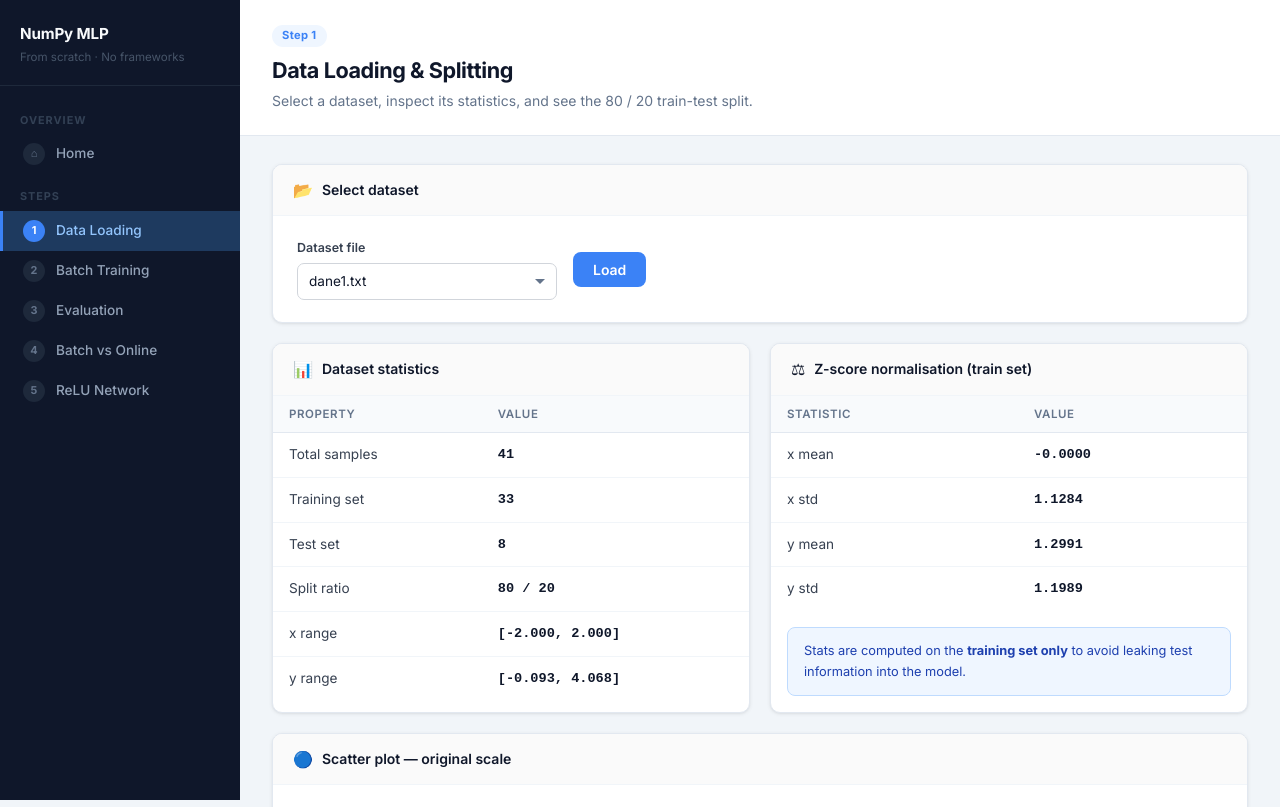
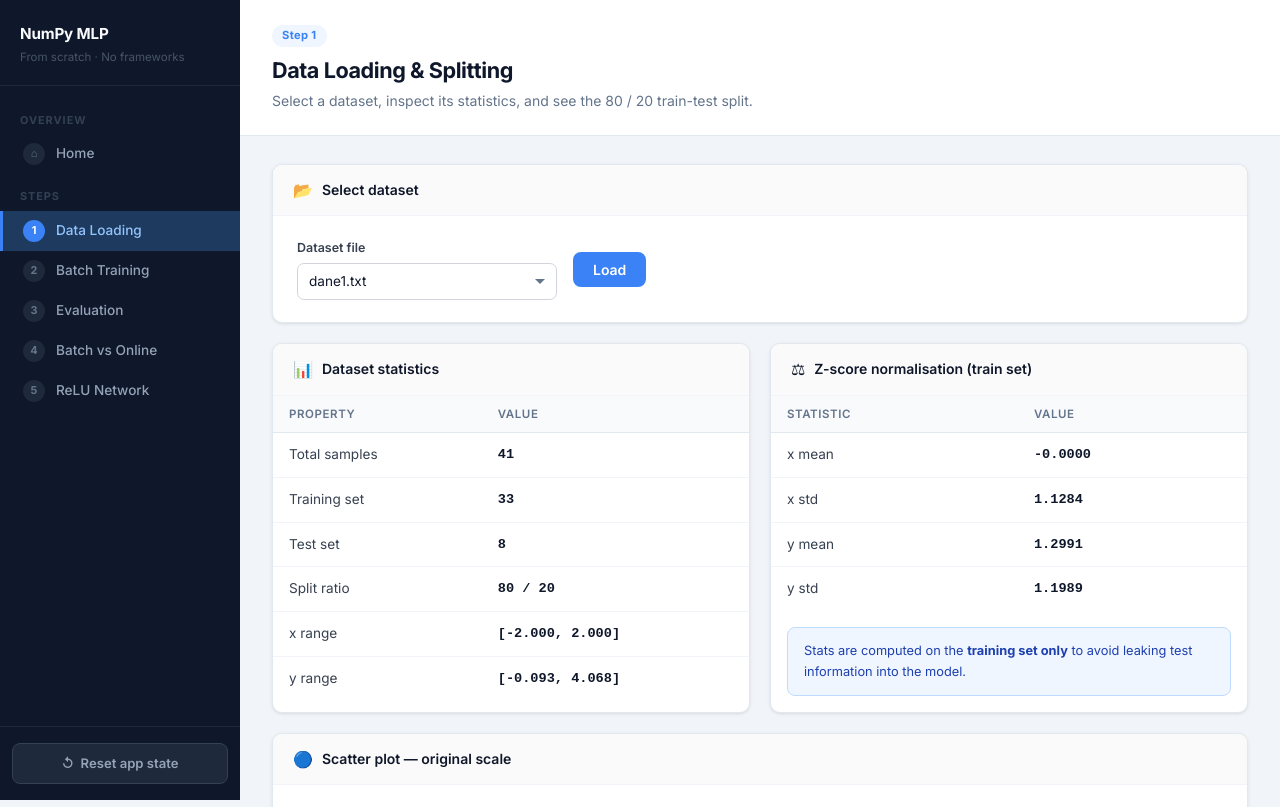
Before and after one commit to BiedrzyckiCoding/numpy-mlp-from-scratch, a Flask app: page /data in a window 1280 px wide. Shown: the top 807 px of the page. Run offline with Flask 3, Linux system fonts and the light colour scheme.

Commit message:
added a reset button and mobile support

```diff
--- a/app.py
+++ b/app.py
@@ -17,7 +17,7 @@ import base64                                                                # n
 
 import numpy as np                                                           # noqa: E402
 import matplotlib.pyplot as plt                                              # noqa: E402
-from flask import Flask, render_template, request                            # noqa: E402
+from flask import Flask, render_template, request, redirect, url_for        # noqa: E402
 
 from src.data_loader import load_data, denormalize                          # noqa: E402
 from src.mlp import MLP                                                      # noqa: E402
@@ -426,5 +426,20 @@ def relu():
                            loss_img=loss_img, fit_img=fit_img, config=config)
 
 
+@app.route("/reset")
+def reset():
+    """
+    Clear all training state so the app is back to a clean slate.
+
+    Useful when presenting — one click wipes the trained model, data, and
+    loss history so the demo can start fresh without restarting the server.
+    """
+    state["mlp"] = None
+    state["data"] = None
+    state["loss_history"] = None
+    state["config"] = None
+    return redirect(url_for("index"))
+
+
 if __name__ == "__main__":
     app.run(debug=True)
--- a/static/css/style.css
+++ b/static/css/style.css
@@ -512,3 +512,168 @@ select.form-control {
 .flex  { display: flex; align-items: center; }
 .text-muted { color: var(--text-muted); font-size: 0.85rem; }
 .fw-600 { font-weight: 600; }
+
+/* ── Sidebar footer (reset button lives here) ── */
+.sidebar-footer {
+  padding: 16px 12px;
+  border-top: 1px solid #1e293b;
+  margin-top: auto;
+}
+
+.btn-reset {
+  display: flex;
+  align-items: center;
+  justify-content: center;
+  gap: 7px;
+  width: 100%;
+  padding: 9px 0;
+  border-radius: 8px;
+  font-size: 0.82rem;
+  font-weight: 600;
+  font-family: inherit;
+  color: #94a3b8;
+  background: #1e293b;
+  border: 1px solid #334155;
+  cursor: pointer;
+  text-decoration: none;
+  transition: background 0.15s, color 0.15s, border-color 0.15s;
+}
+
+.btn-reset:hover {
+  background: #7f1d1d;
+  color: #fca5a5;
+  border-color: #991b1b;
+}
+
+/* ── Mobile top bar (hidden on desktop) ── */
+.mobile-header {
+  display: none;
+  position: fixed;
+  top: 0; left: 0; right: 0;
+  height: 52px;
+  background: var(--sidebar-bg);
+  z-index: 200;
+  align-items: center;
+  padding: 0 16px;
+  gap: 14px;
+  border-bottom: 1px solid #1e293b;
+}
+
+.mobile-title {
+  font-size: 0.9rem;
+  font-weight: 700;
+  color: #f1f5f9;
+  flex: 1;
+}
+
+.hamburger {
+  background: none;
+  border: none;
+  cursor: pointer;
+  padding: 6px;
+  border-radius: 6px;
+  display: flex;
+  flex-direction: column;
+  gap: 4px;
+}
+
+.hamburger span {
+  display: block;
+  width: 20px;
+  height: 2px;
+  background: #94a3b8;
+  border-radius: 2px;
+  transition: transform 0.2s, opacity 0.2s;
+}
+
+.hamburger.open span:nth-child(1) { transform: translateY(6px) rotate(45deg); }
+.hamburger.open span:nth-child(2) { opacity: 0; }
+.hamburger.open span:nth-child(3) { transform: translateY(-6px) rotate(-45deg); }
+
+/* ── Sidebar overlay (mobile only) ── */
+.sidebar-overlay {
+  display: none;
+  position: fixed;
+  inset: 0;
+  background: rgba(0,0,0,0.5);
+  z-index: 99;
+  opacity: 0;
+  transition: opacity 0.25s;
+}
+
+.sidebar-overlay.visible {
+  opacity: 1;
+}
+
+/* ── Tables: allow horizontal scroll on small screens ── */
+.table-wrap {
+  overflow-x: auto;
+  -webkit-overflow-scrolling: touch;
+}
+
+/* ── Responsive breakpoints ── */
+
+/* Tablet — collapse wider grids */
+@media (max-width: 900px) {
+  .grid-3 { grid-template-columns: 1fr 1fr; }
+  .grid-4 { grid-template-columns: 1fr 1fr; }
+}
+
+/* Mobile — full single-column layout */
+@media (max-width: 680px) {
+
+  /* Show the top bar */
+  .mobile-header { display: flex; }
+
+  /* Push content down under the fixed top bar */
+  .main { margin-left: 0; padding-top: 52px; }
+
+  /* Sidebar slides in over content */
+  .sidebar {
+    transform: translateX(-100%);
+    transition: transform 0.25s ease;
+    z-index: 150;
+  }
+
+  .sidebar.open { transform: translateX(0); }
+
+  /* Show overlay when sidebar is open */
+  .sidebar-overlay { display: block; }
+
+  /* All grids collapse to one column */
+  .grid-2,
+  .grid-3,
+  .grid-4 { grid-template-columns: 1fr; }
+
+  /* Reduce page padding */
+  .page-body { padding: 16px; }
+
+  /* Tighten page header */
+  .page-header { padding: 16px; }
+  .page-header h2 { font-size: 1.1rem; }
+
+  /* Hero banner — smaller on phones */
+  .hero {
+    padding: 28px 16px;
+    margin: -16px -16px 16px;
+  }
+
+  .hero h2 { font-size: 1.4rem; }
+  .hero p  { font-size: 0.875rem; }
+
+  /* Metric values — slightly smaller */
+  .metric-value { font-size: 1.5rem; }
+
+  /* Form grid becomes single column */
+  .form-grid { grid-template-columns: 1fr; }
+
+  /* Card body padding */
+  .card-body { padding: 16px; }
+
+  /* Comparison table — enable scroll */
+  .cmp-table { font-size: 0.78rem; }
+  .cmp-table th, .cmp-table td { padding: 8px 10px; }
+
+  /* Tip rows */
+  .tip-row { flex-direction: column !important; gap: 10px !important; }
+}
--- a/templates/base.html
+++ b/templates/base.html
@@ -10,10 +10,26 @@
 </head>
 <body>
 
+<!-- Overlay that dims the page when sidebar is open on mobile -->
+<div class="sidebar-overlay" id="overlay" onclick="closeSidebar()"></div>
+
 <div class="layout">
 
+  <!-- Mobile top bar (only visible on small screens) -->
+  <header class="mobile-header">
+    <button class="hamburger" id="hamburger" onclick="toggleSidebar()" aria-label="Open menu">
+      <span></span><span></span><span></span>
+    </button>
+    <span class="mobile-title">NumPy MLP</span>
+    <a href="{{ url_for('reset') }}"
+       onclick="return confirm('Reset all training state and go back to home?')"
+       style="font-size:0.78rem; color:#94a3b8; text-decoration:none; white-space:nowrap;">
+      ↺ Reset
+    </a>
+  </header>
+
   <!-- Sidebar navigation -->
-  <aside class="sidebar">
+  <aside class="sidebar" id="sidebar">
     <div class="sidebar-brand">
       <h1>NumPy MLP</h1>
       <p>From scratch · No frameworks</p>
@@ -22,38 +38,53 @@
     <nav class="sidebar-nav">
       <div class="nav-section">Overview</div>
       <a href="{{ url_for('index') }}"
-         class="nav-link {% if request.path == '/' %}active{% endif %}">
+         class="nav-link {% if request.path == '/' %}active{% endif %}"
+         onclick="closeSidebar()">
         <span class="step-dot">⌂</span>
         Home
       </a>
 
       <div class="nav-section">Steps</div>
       <a href="{{ url_for('data') }}"
-         class="nav-link {% if request.path == '/data' %}active{% endif %}">
+         class="nav-link {% if request.path == '/data' %}active{% endif %}"
+         onclick="closeSidebar()">
         <span class="step-dot">1</span>
         Data Loading
       </a>
       <a href="{{ url_for('train') }}"
-         class="nav-link {% if request.path == '/train' %}active{% endif %}">
+         class="nav-link {% if request.path == '/train' %}active{% endif %}"
+         onclick="closeSidebar()">
         <span class="step-dot">2</span>
         Batch Training
       </a>
       <a href="{{ url_for('evaluate') }}"
-         class="nav-link {% if request.path == '/evaluate' %}active{% endif %}">
+         class="nav-link {% if request.path == '/evaluate' %}active{% endif %}"
+         onclick="closeSidebar()">
         <span class="step-dot">3</span>
         Evaluation
       </a>
       <a href="{{ url_for('compare') }}"
-         class="nav-link {% if request.path == '/compare' %}active{% endif %}">
+         class="nav-link {% if request.path == '/compare' %}active{% endif %}"
+         onclick="closeSidebar()">
         <span class="step-dot">4</span>
         Batch vs Online
       </a>
       <a href="{{ url_for('relu') }}"
-         class="nav-link {% if request.path == '/relu' %}active{% endif %}">
+         class="nav-link {% if request.path == '/relu' %}active{% endif %}"
+         onclick="closeSidebar()">
         <span class="step-dot">5</span>
         ReLU Network
       </a>
     </nav>
+
+    <!-- Reset button at the bottom of the sidebar -->
+    <div class="sidebar-footer">
+      <a href="{{ url_for('reset') }}"
+         class="btn-reset"
+         onclick="return confirm('Reset all training state and go back to home?')">
+        ↺ &nbsp;Reset app state
+      </a>
+    </div>
   </aside>
 
   <!-- Main content -->
@@ -64,7 +95,30 @@
 </div>
 
 <script>
-  // Show loading spinner and disable the button when a form is submitted
+  function openSidebar() {
+    document.getElementById("sidebar").classList.add("open");
+    document.getElementById("overlay").classList.add("visible");
+    document.getElementById("hamburger").classList.add("open");
+    document.body.style.overflow = "hidden";
+  }
+
+  function closeSidebar() {
+    document.getElementById("sidebar").classList.remove("open");
+    document.getElementById("overlay").classList.remove("visible");
+    document.getElementById("hamburger").classList.remove("open");
+    document.body.style.overflow = "";
+  }
+
+  function toggleSidebar() {
+    var sidebar = document.getElementById("sidebar");
+    if (sidebar.classList.contains("open")) {
+      closeSidebar();
+    } else {
+      openSidebar();
+    }
+  }
+
+  // Show a spinner and disable the submit button while the form is processing
   document.querySelectorAll("form").forEach(function(form) {
     form.addEventListener("submit", function() {
       var btn = form.querySelector(".btn-primary");
--- a/templates/data.html
+++ b/templates/data.html
@@ -48,6 +48,7 @@
         <h3>Dataset statistics</h3>
       </div>
       <div class="card-body" style="padding: 0;">
+        <div class="table-wrap">
         <table class="table">
           <thead>
             <tr><th>Property</th><th>Value</th></tr>
@@ -61,6 +62,7 @@
             <tr><td>y range</td><td class="val">{{ stats.y_range }}</td></tr>
           </tbody>
         </table>
+        </div>
       </div>
     </div>
 
--- a/templates/evaluate.html
+++ b/templates/evaluate.html
@@ -114,7 +114,7 @@
     </div>
     <div class="card-body" style="padding: 0;">
       {% for tip in tips %}
-      <div style="padding: 16px 24px; border-bottom: 1px solid var(--border-light); display: flex; gap: 16px; align-items: flex-start;">
+      <div class="tip-row" style="padding: 16px 24px; border-bottom: 1px solid var(--border-light); display: flex; gap: 16px; align-items: flex-start;">
         <div style="flex: 1;">
           <p style="font-weight: 600; font-size: 0.9rem; color: var(--text); margin-bottom: 3px;">
             {{ tip.title }}
```
